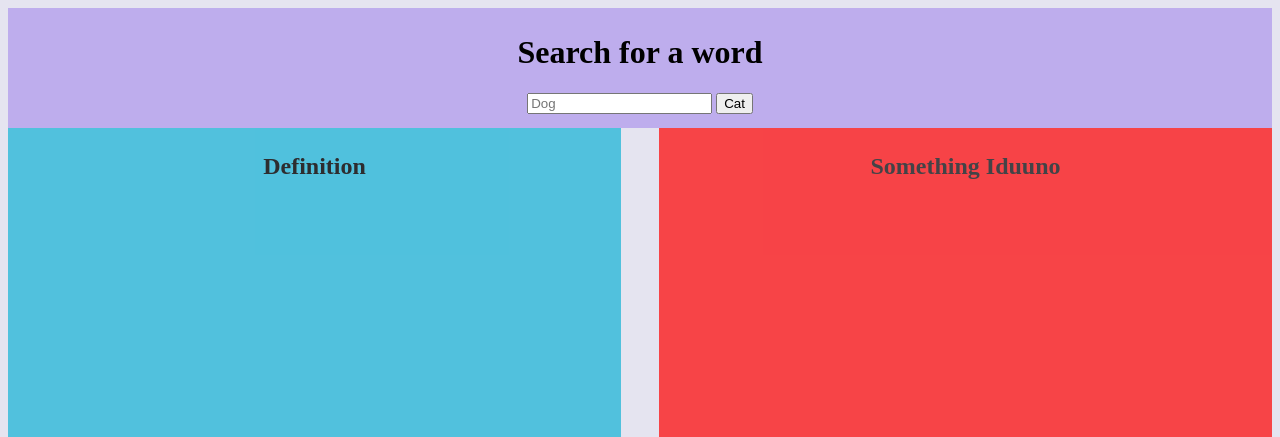
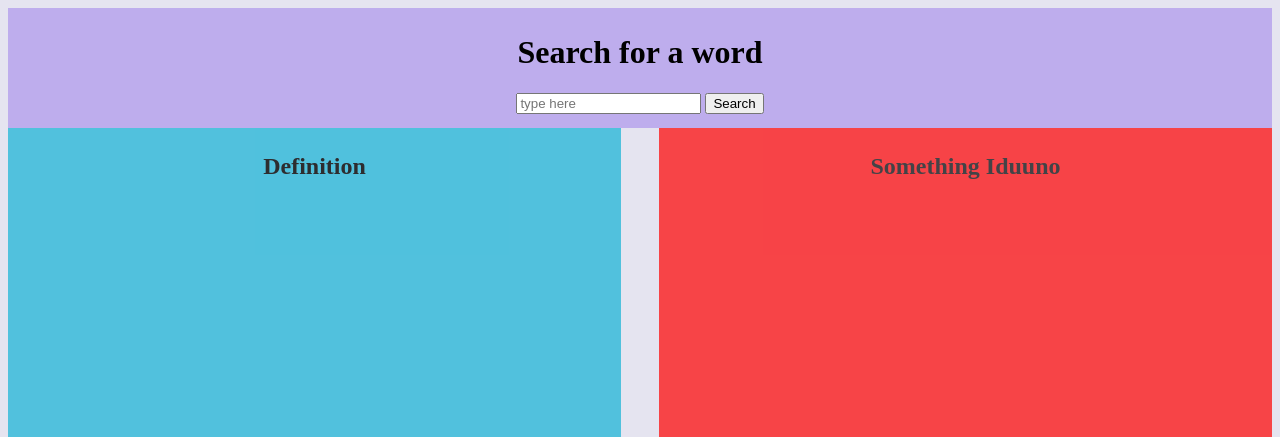
Before and after one commit to lucidlactose/Glucose, a Python web app: template templates/results.html in a window 1280 px wide. Shown: the top 437 px of the page. Run offline with Jinja, Linux system fonts and the light colour scheme; the template is opened without the code that fills it, so the values that code supplies are empty.

Commit message:
no dog cat

```diff
--- a/templates/results.html
+++ b/templates/results.html
@@ -12,8 +12,8 @@
         <h1>Search for a word</h1>
           <div id="input_box">
             <form method = "post">
-            <input type="text" name="search" placeholder="Dog">
-            <input type="submit" value="Cat">
+            <input type="text" name="search" placeholder="type here">
+            <input type="submit" value="Search">
           </form>
           </div>
       </div>
```
